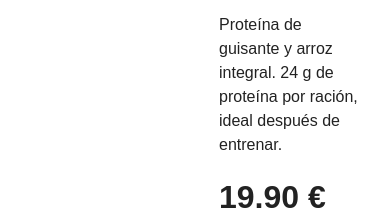
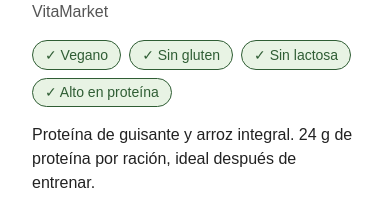
Before and after one commit to natalipaulino13/vitaMarket, a plain HTML site: page detalle.html in a window 390 px wide. Shown: the part 583-791 px from the top of the page. Drawn offline with Linux system fonts and the light colour scheme.

Commit message:
Añade punto de ruptura en detalle de producto y corrige max-width sin unidad

```diff
--- a/css/estilos.css
+++ b/css/estilos.css
@@ -933,3 +933,25 @@ textarea {
   margin: 0 0 1rem;
   padding-left: 1.25rem;
 }
+
+
+/* =========================================
+   22. PUNTO DE RUPTURA: DETALLE DE PRODUCTO
+   Por debajo de 768px las dos columnas quedan
+   demasiado estrechas: pasamos a una sola.
+   ========================================= */
+@media (max-width: 768px) {
+  .detalle {
+    grid-template-columns: minmax(0, 1fr);
+    grid-template-areas:
+      "imagen"
+      "info"
+      "nutricion"
+      "texto";
+    gap: 1.5rem;
+  }
+
+  .precio-grande {
+    font-size: 1.75rem;
+  }
+}
```
